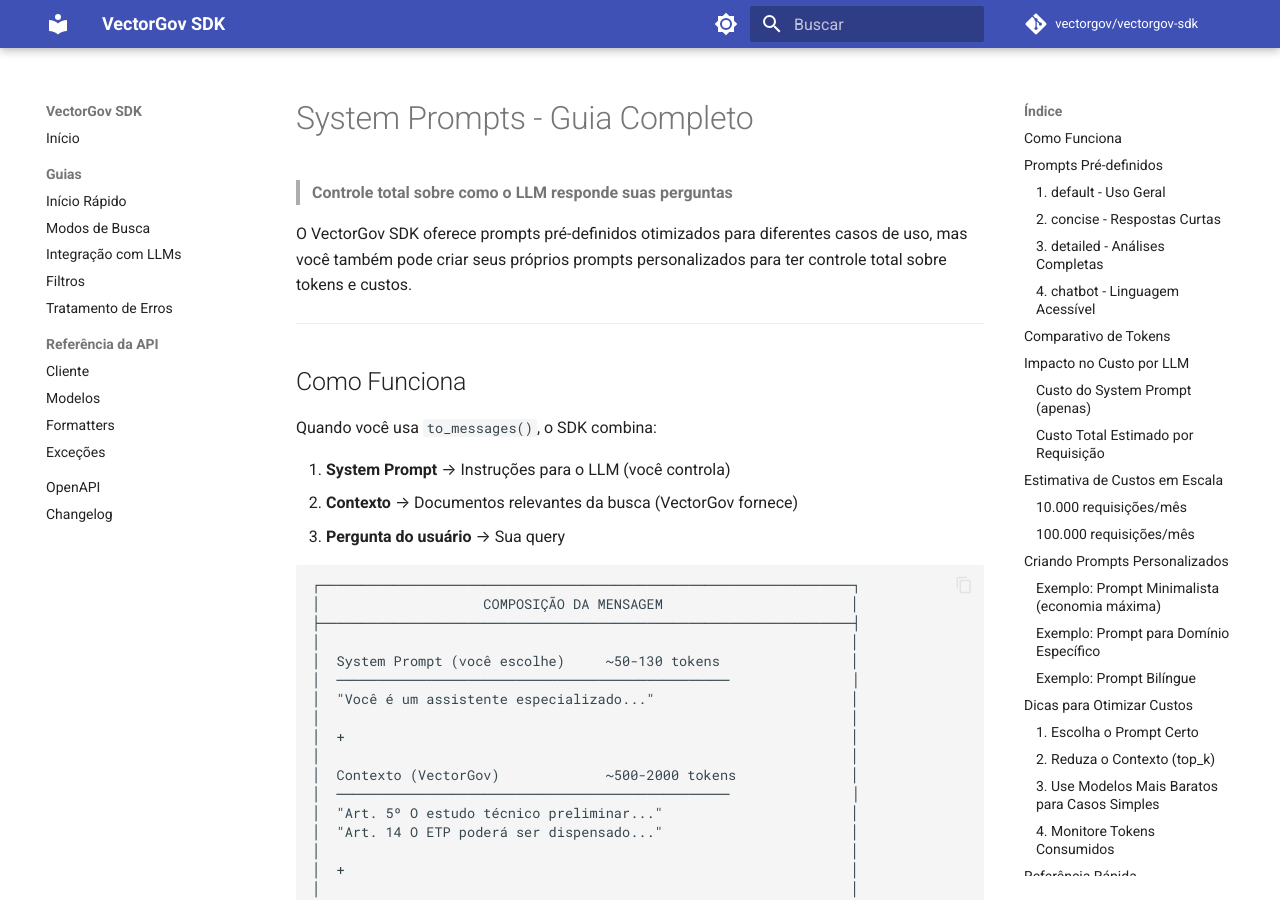
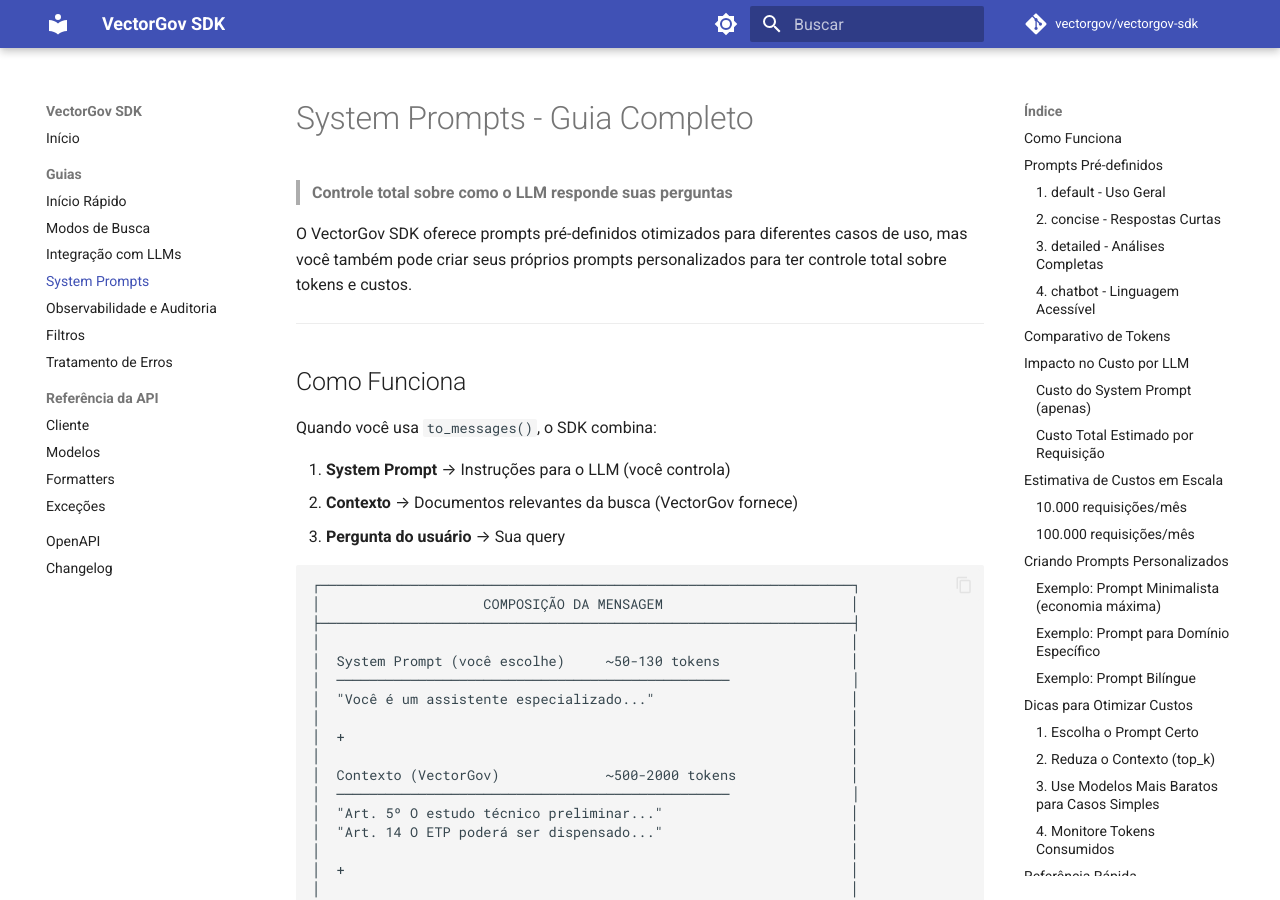
Before and after one commit to euteajudo/vectorgov-sdk, an MkDocs documentation site: the page built from docs/guides/system-prompts.md, in a window 1280 px wide and 900 px high. Built offline with MkDocs 1.6.1 and Material for MkDocs 9.7.7, drawn with Linux system fonts in a browser that asks for light colours; comment, search, counter and statistics services are not loaded; the version menu is left out.

Commit message:
docs: Adiciona guias de System Prompts e Observabilidade ao nav do mkdocs

```diff
--- a/mkdocs.yml
+++ b/mkdocs.yml
@@ -64,6 +64,8 @@
     - Início Rápido: guides/quickstart.md
     - Modos de Busca: guides/search-modes.md
     - Integração com LLMs: guides/llm-integration.md
+    - System Prompts: guides/system-prompts.md
+    - Observabilidade e Auditoria: guides/observability-audit.md
     - Filtros: guides/filters.md
     - Tratamento de Erros: guides/error-handling.md
   - Referência da API:
```
